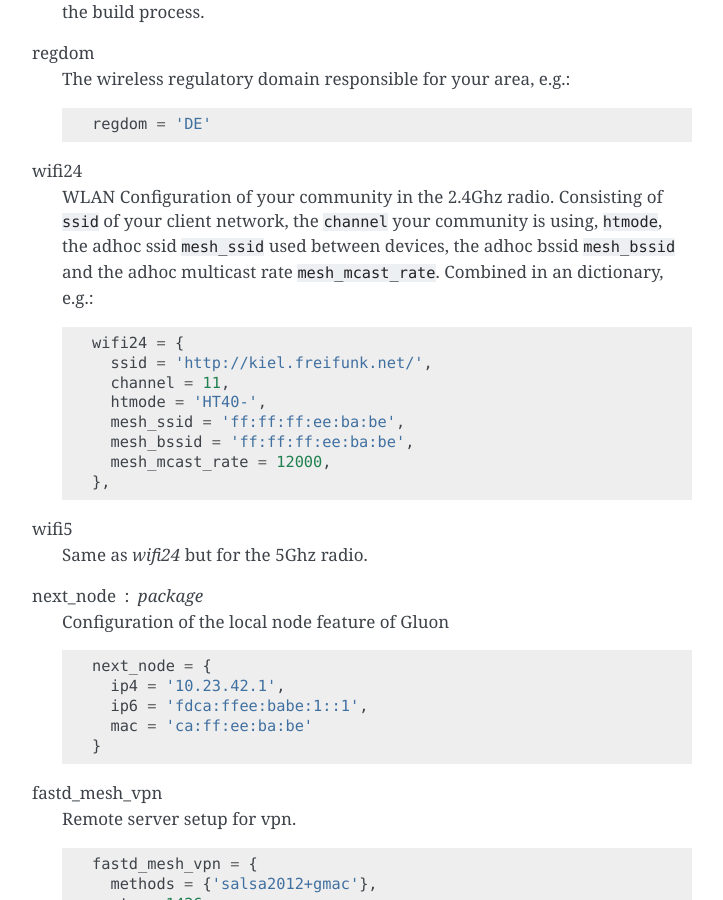
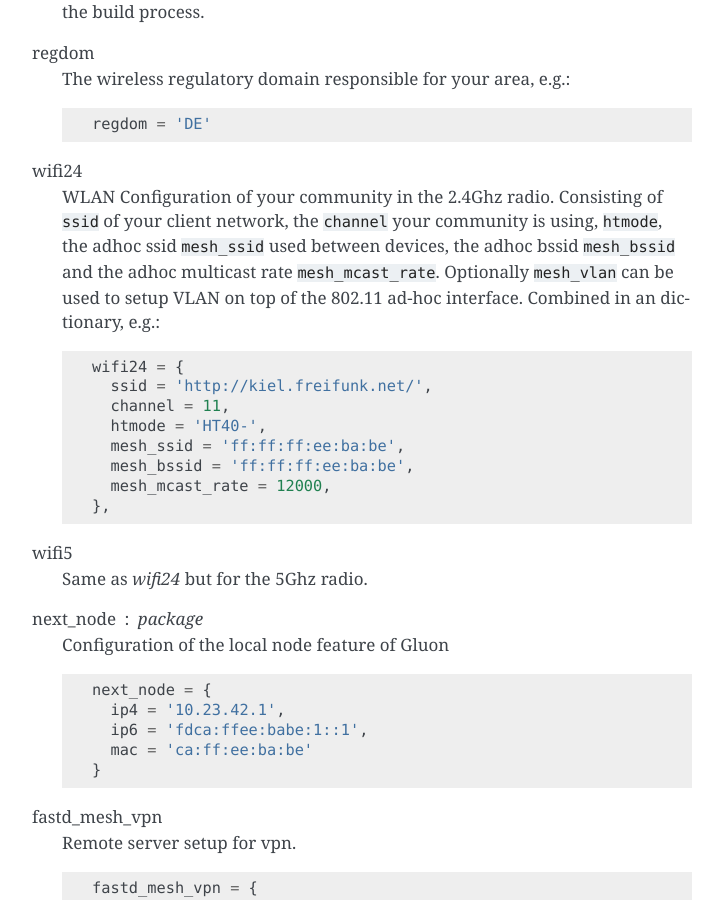
Before and after one commit to freifunk-gluon/gluon, a Sphinx documentation site: the page built from docs/user/site.rst, in a window 1280 px wide and 900 px high, scrolled down 1190 px. Shown: the whole window, without its empty margins (388-1111 px from the left). Built offline with Sphinx 7.4.7, drawn with Linux system fonts in a browser that asks for light colours; some of the changed text lies outside the part shown.

Commit message:
docs: add docs and example for mesh_vlan site parameter
Signed-off-by: Daniel Golle <daniel@makrotopia.org>

```diff
--- a/docs/site-example/site.conf
+++ b/docs/site-example/site.conf
@@ -51,6 +51,9 @@
 
     -- Bitrate used for multicast/broadcast packets.
     mesh_mcast_rate = 12000,
+
+    -- (optional) mesh VLAN on 802.11 ad-hoc interface (1-4095)
+    -- mesh_vlan = 14,
   },
 
   -- Wireless configuration for 5 GHz interfaces.
@@ -63,6 +66,7 @@
     mesh_ssid = 'XX:XX:XX:XX:XX:XX',
     mesh_bssid = 'XX:XX:XX:XX:XX:XX',
     mesh_mcast_rate = 12000,
+    -- mesh_vlan = 14,
   },
 
   -- The next node feature allows clients to always reach the node it is
--- a/docs/user/site.rst
+++ b/docs/user/site.rst
@@ -66,6 +66,8 @@ wifi24
     of ``ssid`` of your client network, the ``channel`` your community is using,
     ``htmode``, the adhoc ssid ``mesh_ssid`` used between devices, the adhoc
     bssid ``mesh_bssid`` and the adhoc multicast rate ``mesh_mcast_rate``.
+    Optionally ``mesh_vlan`` can be used to setup VLAN on top of the 802.11
+    ad-hoc interface.
     Combined in an dictionary, e.g.:
     ::
 
```
